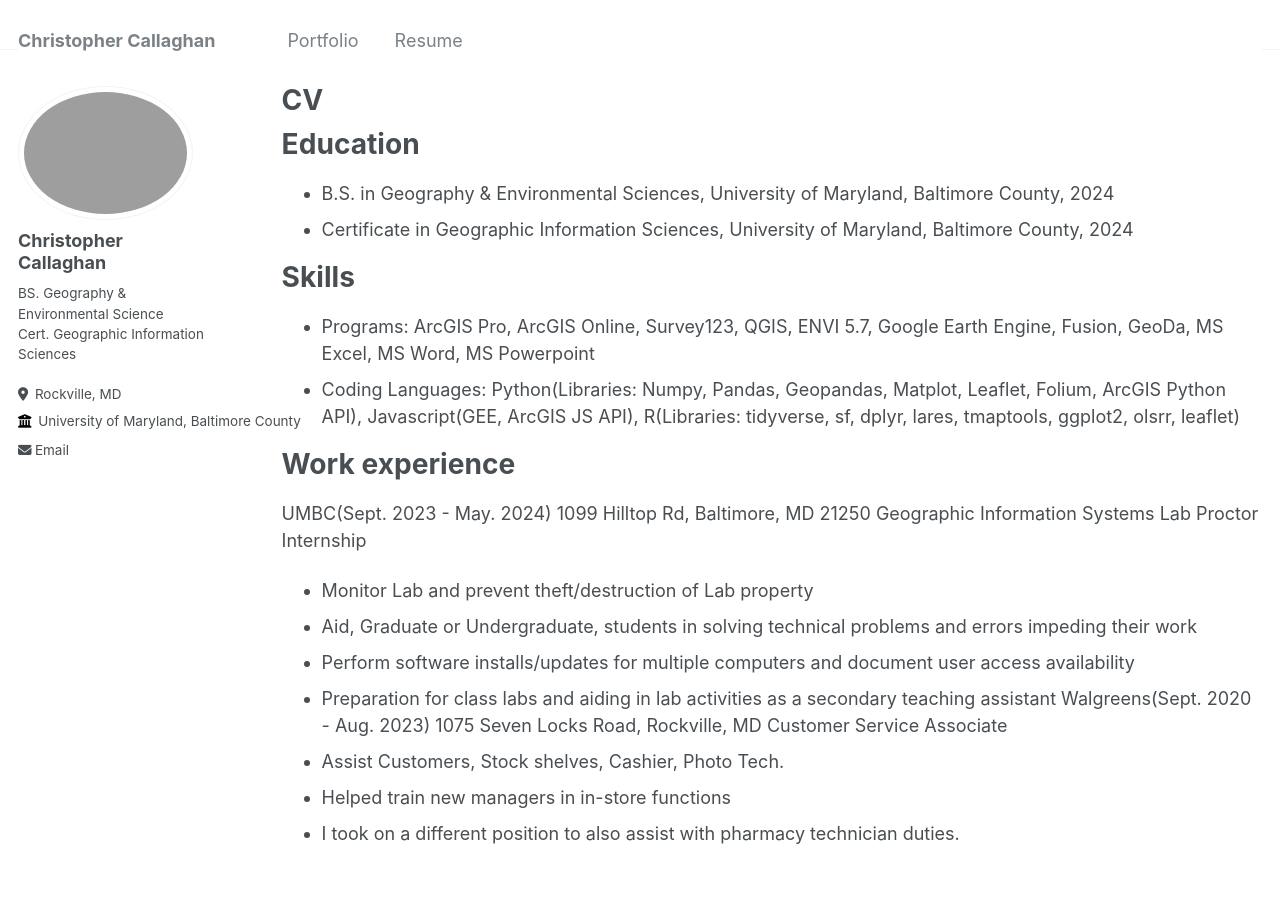
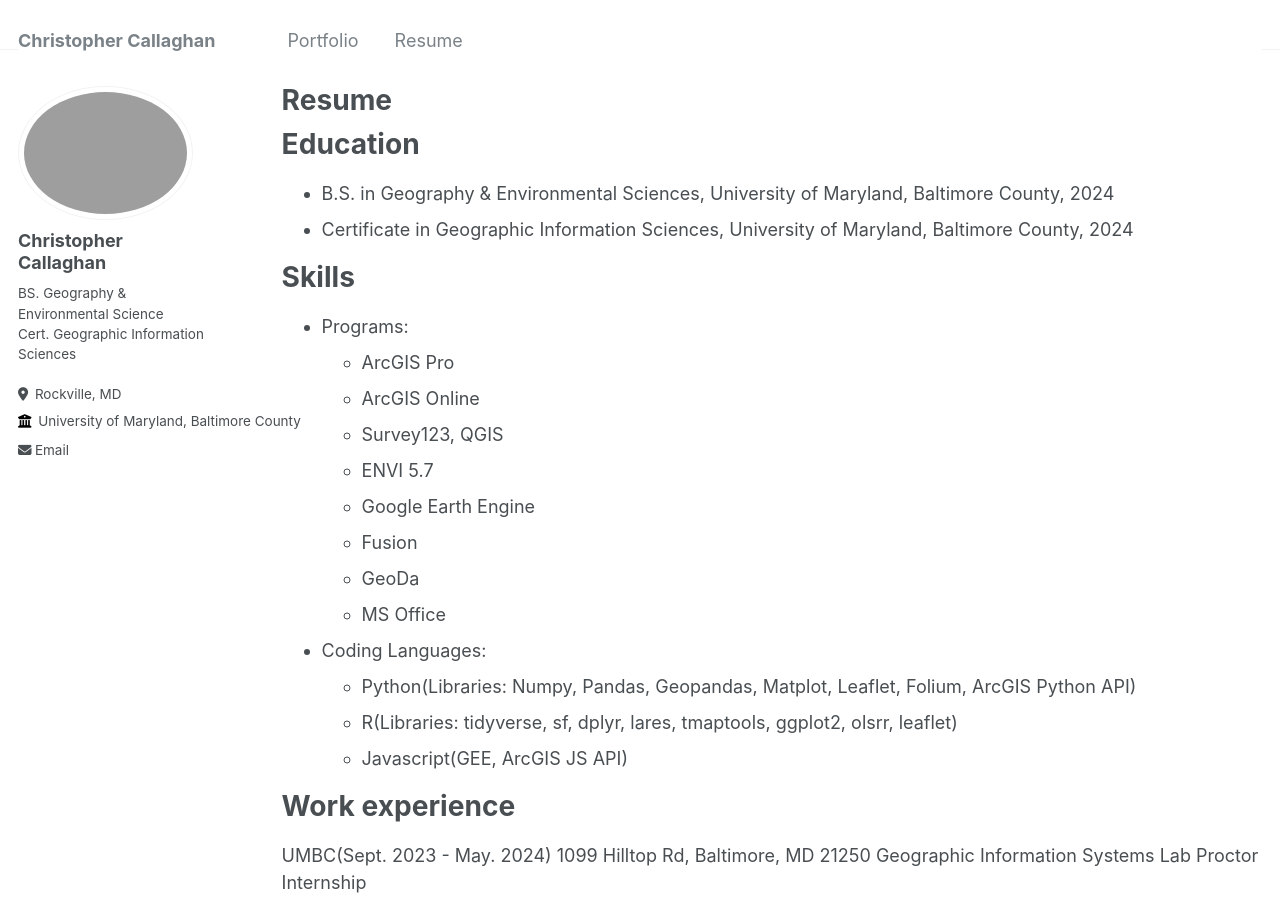
Before and after one commit to CallaghanC03/CallaghanC03.github.io, a Jekyll site: the page built from _pages/cv.md, in a window 1280 px wide and 900 px high. Built offline with Jekyll 4.4.1, drawn with Linux system fonts in a browser that asks for light colours.

Commit message:
Update cv.md

```diff
--- a/_pages/cv.md
+++ b/_pages/cv.md
@@ -1,6 +1,6 @@
 ---
 layout: archive
-title: "CV"
+title: "Resume"
 permalink: /cv/
 author_profile: true
 redirect_from:
@@ -16,10 +16,19 @@ Education
 
 Skills
 ======
-* Programs: ArcGIS Pro, ArcGIS Online, Survey123, QGIS, ENVI 5.7, Google Earth Engine, Fusion, GeoDa, MS Excel,
-MS Word, MS Powerpoint
-* Coding Languages: Python(Libraries: Numpy, Pandas, Geopandas, Matplot, Leaflet, Folium, ArcGIS Python API),
-Javascript(GEE, ArcGIS JS API), R(Libraries: tidyverse, sf, dplyr, lares, tmaptools, ggplot2, olsrr, leaflet)
+* Programs:
+  * ArcGIS Pro
+  * ArcGIS Online
+  * Survey123, QGIS
+  * ENVI 5.7
+  * Google Earth Engine
+  * Fusion
+  * GeoDa
+  * MS Office
+* Coding Languages:
+  * Python(Libraries: Numpy, Pandas, Geopandas, Matplot, Leaflet, Folium, ArcGIS Python API)
+  * R(Libraries: tidyverse, sf, dplyr, lares, tmaptools, ggplot2, olsrr, leaflet)
+  * Javascript(GEE, ArcGIS JS API)
 
 Work experience
 ======
```
